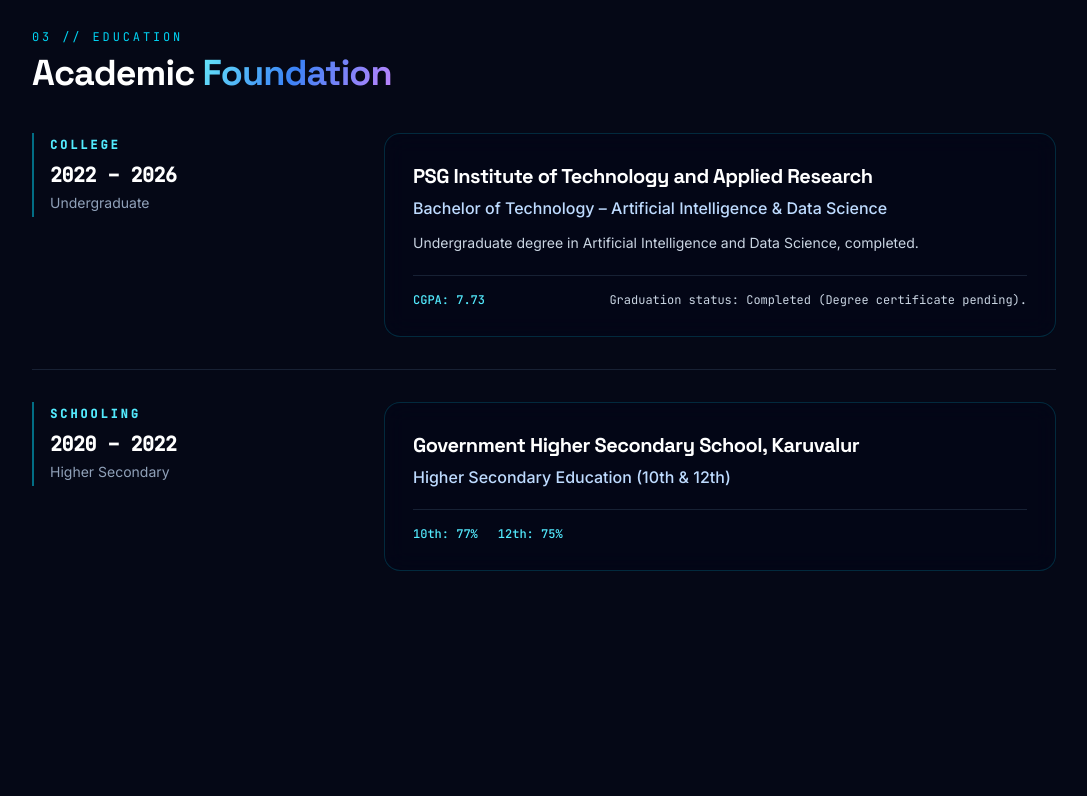
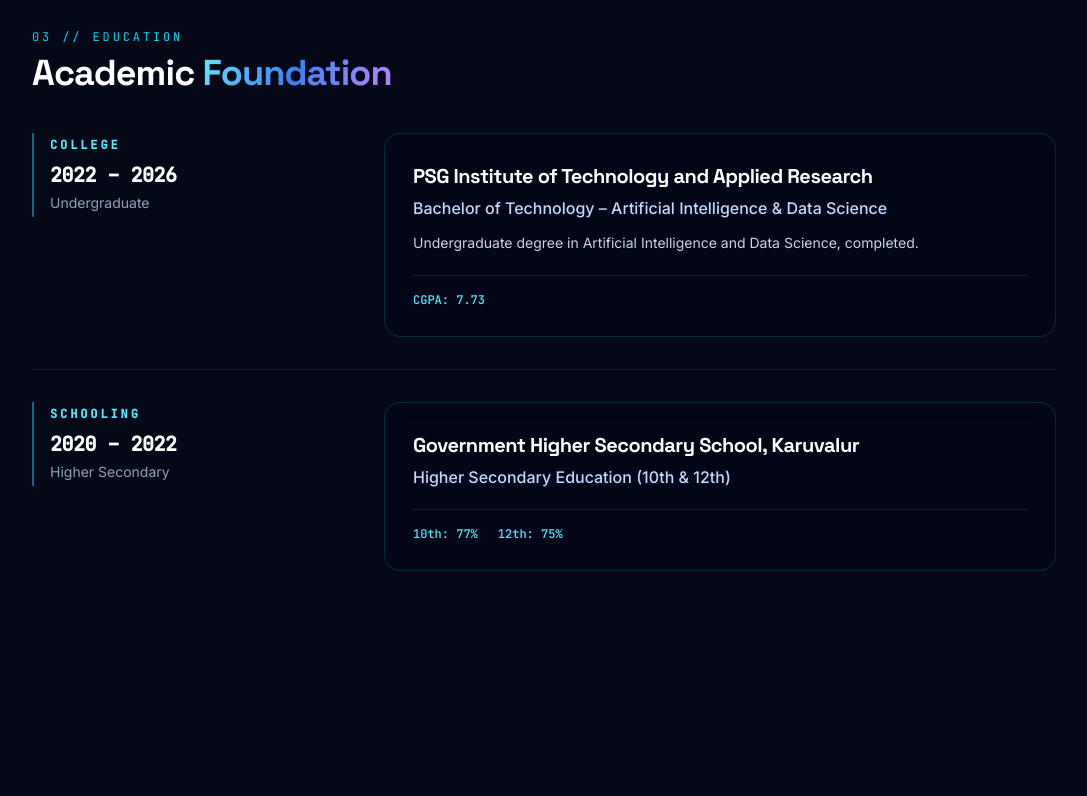
Before and after one commit to Pradhap25/pradhap-digital-universe, a React (Vite) app: page / in a window 1280 px wide. Shown: the part 1700-2496 px from the top of the page, without its empty margins (96-1183 px from the left). Built offline with nearby package versions, Linux system fonts and the light colour scheme; no server answers; the database is empty.

Commit message:
content: remove graduation status line from Education section

```diff
--- a/src/features/public/EducationSection.tsx
+++ b/src/features/public/EducationSection.tsx
@@ -69,11 +69,6 @@ export function EducationSection({ education }: EducationSectionProps) {
                     .map((part) => part.trim())
                     .filter(Boolean)
                 : [];
-              const formattedStatus = edu.statusLabel
-                ? edu.statusLabel.toLowerCase().startsWith('graduation status')
-                  ? edu.statusLabel
-                  : `Graduation status: ${edu.statusLabel}`
-                : null;
 
               return (
                 <article
@@ -106,21 +101,13 @@ export function EducationSection({ education }: EducationSectionProps) {
                       </p>
                     ) : null}
 
-                    {performanceParts.length > 0 || formattedStatus ? (
-                      <div className="mt-5 flex flex-wrap items-center justify-between gap-x-6 gap-y-2 border-t border-slate-800/80 pt-4 font-mono text-xs">
                     {performanceParts.length > 0 ? (
-                          <div className="flex flex-wrap items-center gap-x-5 gap-y-1 text-cyan-300">
+                      <div className="mt-5 flex flex-wrap items-center gap-x-5 gap-y-2 border-t border-slate-800/80 pt-4 font-mono text-xs text-cyan-300">
                         {performanceParts.map((part) => (
                           <span key={part} className="font-medium">
                             {part}
                           </span>
                         ))}
-                          </div>
-                        ) : null}
-
-                        {formattedStatus ? (
-                          <p className="text-slate-300">{formattedStatus}</p>
-                        ) : null}
                       </div>
                     ) : null}
                   </div>
--- a/src/services/seedData.ts
+++ b/src/services/seedData.ts
@@ -155,7 +155,6 @@ export const portfolioSeedData: PortfolioData = {
       startDate: '2022',
       endDate: '2026',
       gradeOrGpa: 'CGPA: 7.73',
-      statusLabel: 'Completed (Degree certificate pending).',
       description: 'Undergraduate degree in Artificial Intelligence and Data Science, completed.',
       highlights: [],
       sortOrder: 1,
```
Lines whose indentation alone changed are shown as unchanged.
